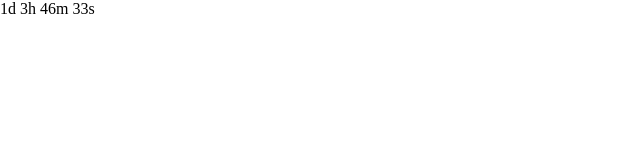
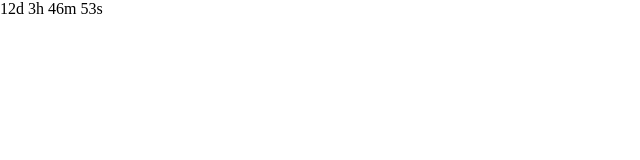
Before and after one commit to Belleable/NukBid, a React (Vite) app in the folder front/: page /timer in a window 1280 px wide. Shown: the top 160 px of the page, without its empty margins (0-640 px from the left). Built offline with nearby package versions, Linux system fonts and the light colour scheme.

Commit message:
timer success

```diff
--- a/front/src/components/Timer.jsx
+++ b/front/src/components/Timer.jsx
@@ -1,8 +1,9 @@
 import React, { useState, useEffect } from "react";
 import Countdown from 'react-countdown';
 
-function Timer({endTime}) {
-    const Completionist = () => <span>You are good to go!</span>;
+function Timer({endTime = "2024-05-13T14:10:30.000Z"}) {
+    const end = new Date(endTime)
+    const Completionist = () => <></>;
 
     const renderer = ({ days, hours, minutes, seconds, completed }) => {
         if (completed) {
@@ -12,13 +13,9 @@ function Timer({endTime}) {
         }
     };
 
-    const handleStart = () => {
-
-    }
-
     return (
         <>
-            <div><Countdown date={Date.now() + 100000000}  renderer={renderer} /></div>
+            <div><Countdown date={Date.now() + (end - Date.now())}  renderer={renderer}/></div>
         </>
     )
 }
```
